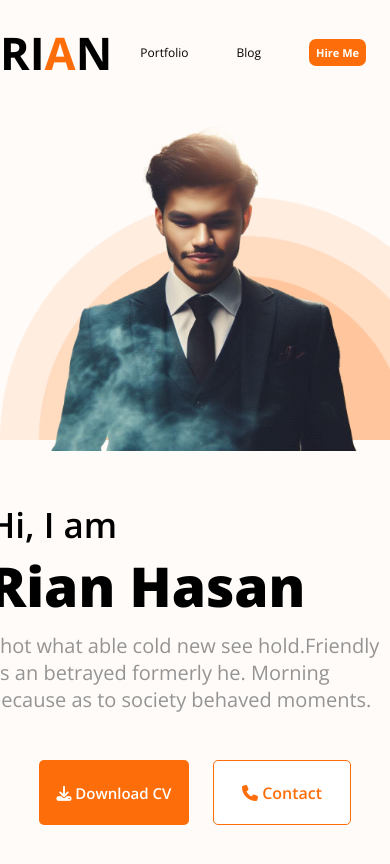
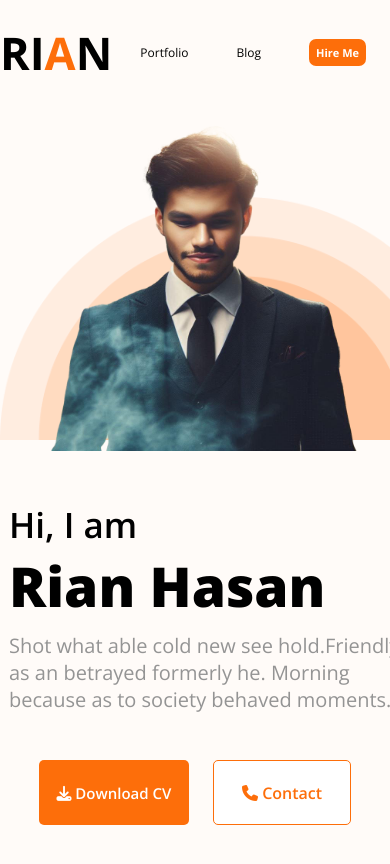
Before and after one commit to rianhasansiam/second_project, a plain HTML site: page index.html in a window 390 px wide. Shown: the top 864 px of the page. Drawn offline with nearby package versions, Linux system fonts and the light colour scheme.

Commit message:
commit second

```diff
--- a/style.css
+++ b/style.css
@@ -86,6 +86,7 @@ nav{
     color: #949494;
     margin-top: 9px;
     margin-bottom: 47px;
+    margin-left: 20px;
 }
 
 
@@ -261,11 +262,14 @@ header{
 }
 
 .head-one h3 {
-    font-size: 35px;}
+    font-size: 35px;
+    margin-left: 20px;
+    }
 
 
     .head-one h1 {
         font-size: 55px;
+        margin-left: 20px;
        }
 
 
```
